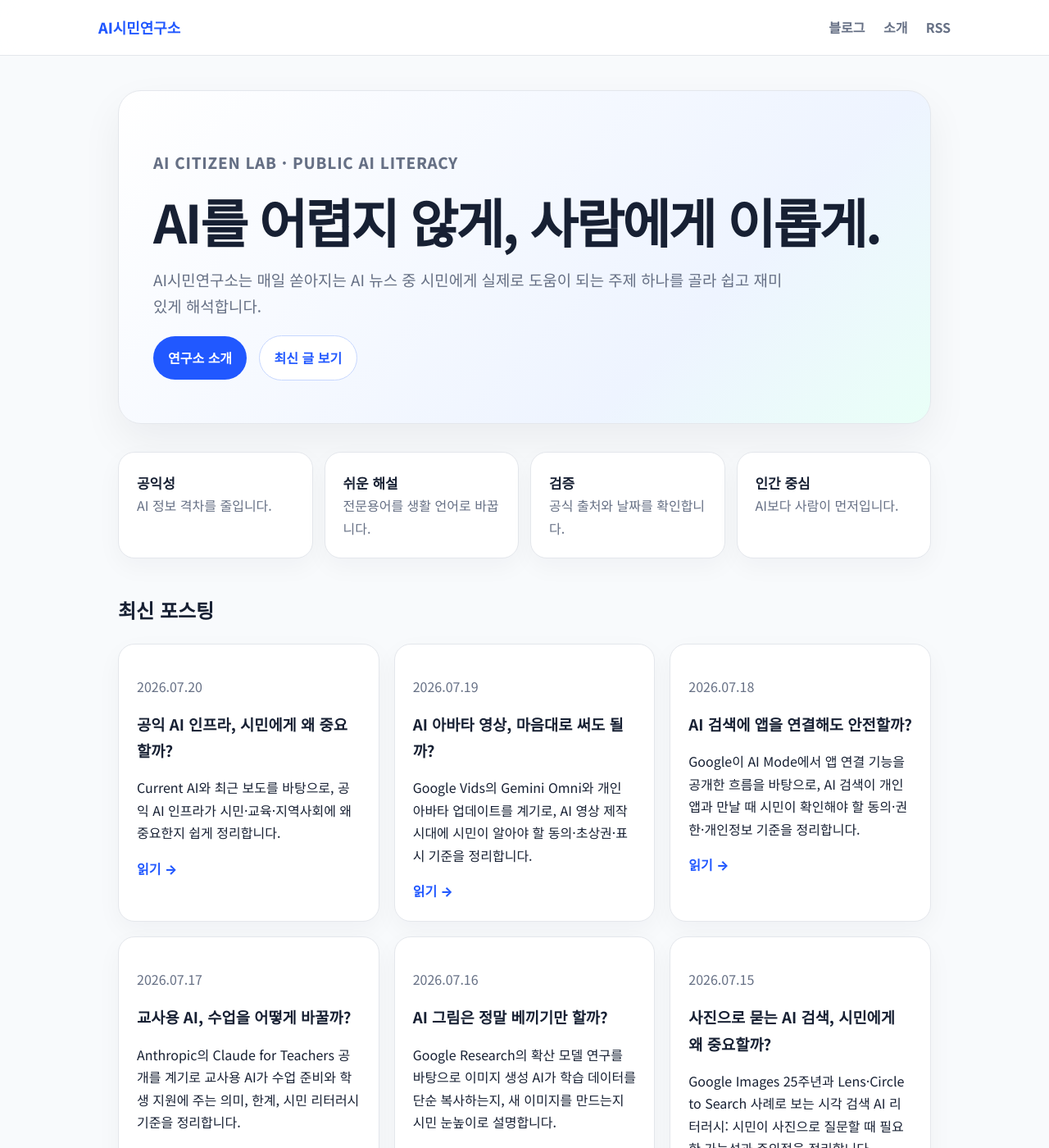
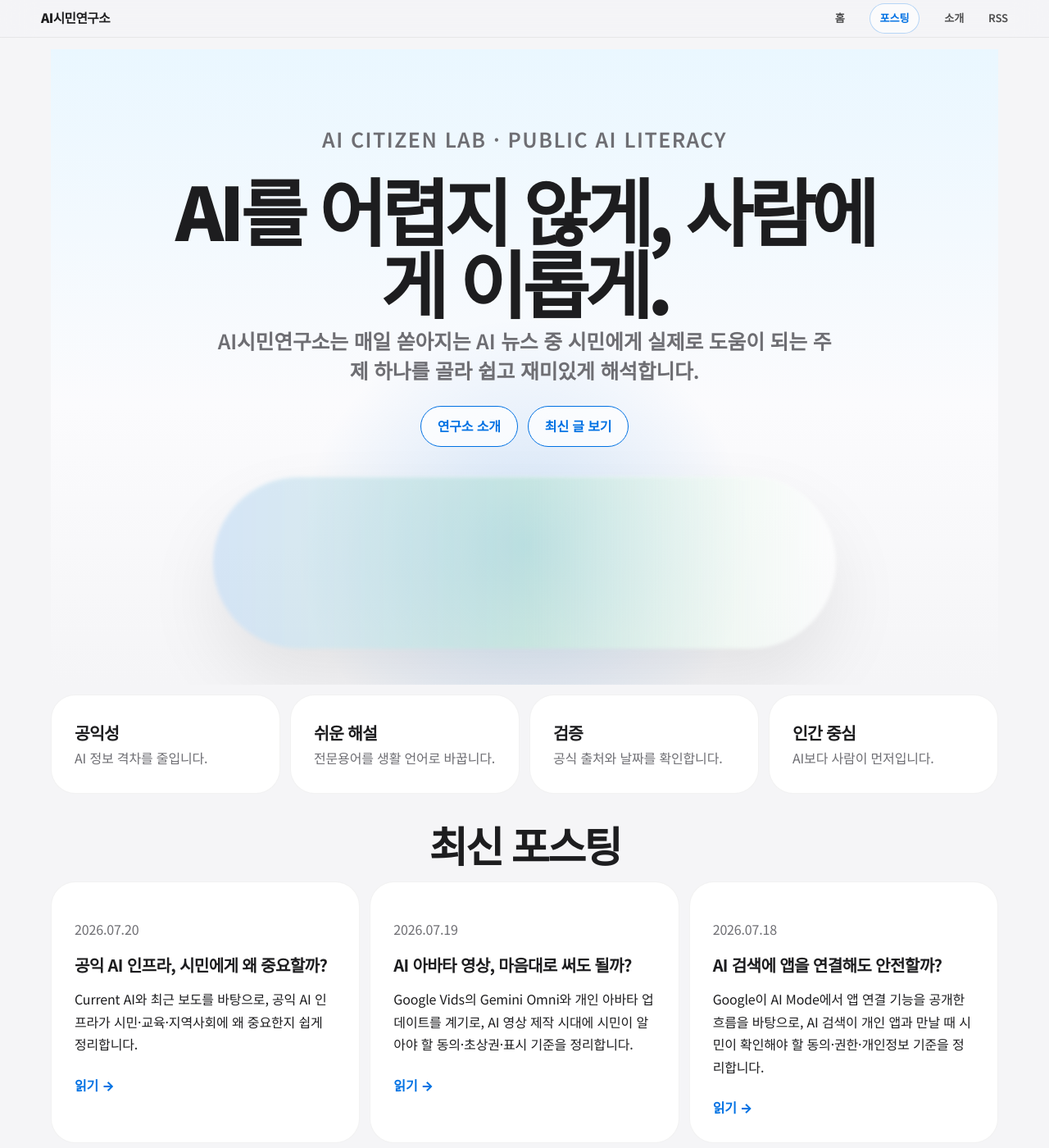
Before and after one commit to ai4tenlab/ai-citizen-lab-wiki, a Jekyll site: the page built from index.md, in a window 1280 px wide and 1400 px high. Shown: the whole window at 82% size. Built offline with Jekyll 4.4.1, drawn with Linux system fonts in a browser that asks for light colours.

Commit message:
style: apply Apple-inspired blog redesign

```diff
--- a/_layouts/default.html
+++ b/_layouts/default.html
@@ -17,8 +17,9 @@
 <body>
   <header class="site-header">
     <a class="brand" href="{{ '/' | relative_url }}">AI시민연구소</a>
-    <nav>
-      <a href="{{ '/' | relative_url }}">블로그</a>
+    <nav aria-label="주요 메뉴">
+      <a href="{{ '/' | relative_url }}">홈</a>
+      <a class="nav-pill" href="{{ '/#latest' | relative_url }}">포스팅</a>
       <a href="{{ '/about/' | relative_url }}">소개</a>
       <a href="{{ '/feed.xml' | relative_url }}">RSS</a>
     </nav>
--- a/assets/css/style.css
+++ b/assets/css/style.css
@@ -1,176 +1,190 @@
-@import url('https://fonts.googleapis.com/css2?family=Noto+Sans+KR:wght@400;600;700;800&display=swap');
+@import url('https://fonts.googleapis.com/css2?family=Noto+Sans+KR:wght@400;500;600;700;800;900&display=swap');
 
 :root {
-  --bg: #f8fafc;
-  --paper: #fff;
-  --ink: #172033;
-  --muted: #667085;
-  --line: #e4e7ec;
-  --brand: #2158ff;
-  --brand2: #00a884;
-  --soft: #eef4ff;
+  --bg: #f5f5f7;
+  --paper: #ffffff;
+  --ink: #1d1d1f;
+  --text: #1d1d1f;
+  --muted: #6e6e73;
+  --line: rgba(0, 0, 0, .10);
+  --brand: #0071e3;
+  --brand2: #34c759;
+  --soft: #f5f9ff;
+  --deep: #000000;
+  --shadow: 0 22px 60px rgba(0, 0, 0, .08);
+  --radius: 30px;
 }
 
 * { box-sizing: border-box; }
-html { -webkit-text-size-adjust: 100%; text-size-adjust: 100%; }
+html { -webkit-text-size-adjust: 100%; text-size-adjust: 100%; scroll-behavior: smooth; }
 body {
   margin: 0;
   background: var(--bg);
   color: var(--ink);
-  font-family: 'Noto Sans KR', system-ui, -apple-system, BlinkMacSystemFont, sans-serif;
+  font-family: 'Noto Sans KR', -apple-system, BlinkMacSystemFont, 'SF Pro KR', 'SF Pro Display', system-ui, sans-serif;
   font-size: 16px;
   line-height: 1.72;
+  letter-spacing: -.01em;
   overflow-wrap: break-word;
 }
+a { color: var(--brand); text-decoration: none; }
+a:hover { text-decoration: underline; }
 img, video, iframe { max-width: 100%; height: auto; }
 
 .site-header {
   position: sticky;
   top: 0;
-  z-index: 10;
+  z-index: 50;
   display: flex;
   justify-content: space-between;
   align-items: center;
-  padding: 18px max(24px, calc((100vw - 1040px) / 2));
-  background: rgba(255, 255, 255, .88);
-  backdrop-filter: blur(12px);
-  border-bottom: 1px solid var(--line);
+  gap: 18px;
+  min-height: 46px;
+  padding: 0 max(22px, calc((100vw - 1180px) / 2));
+  background: rgba(245, 245, 247, .82);
+  -webkit-backdrop-filter: saturate(180%) blur(20px);
+  backdrop-filter: saturate(180%) blur(20px);
+  border-bottom: 1px solid rgba(0, 0, 0, .06);
 }
-.brand { font-weight: 800; color: var(--brand); text-decoration: none; font-size: 1.12rem; }
-nav a { margin-left: 18px; color: var(--muted); text-decoration: none; font-weight: 700; }
+.brand {
+  flex: 0 0 auto;
+  color: var(--ink);
+  font-size: .98rem;
+  font-weight: 900;
+  letter-spacing: -.035em;
+  text-decoration: none;
+}
+nav { display: flex; align-items: center; gap: clamp(14px, 2.6vw, 30px); overflow-x: auto; white-space: nowrap; scrollbar-width: none; }
+nav::-webkit-scrollbar { display: none; }
+nav a { color: rgba(29, 29, 31, .78); font-size: .82rem; font-weight: 600; text-decoration: none; }
+nav a:hover { color: var(--ink); text-decoration: none; }
+nav a.nav-pill { padding: 6px 12px; border: 1px solid rgba(0,113,227,.28); border-radius: 999px; color: var(--brand); background: rgba(255,255,255,.62); }
 
-.container { width: 100%; max-width: 1040px; margin: 0 auto; padding: 42px 24px; }
+.container { width: 100%; max-width: 1180px; margin: 0 auto; padding: 14px 12px 64px; }
 .hero, .post-hero {
-  background: linear-gradient(135deg, #fff, #eef4ff 70%, #e9fff7);
-  border: 1px solid var(--line);
-  border-radius: 28px;
-  padding: 52px 42px;
-  margin-bottom: 34px;
-  box-shadow: 0 20px 50px rgba(16, 24, 40, .06);
+  min-height: 520px;
+  display: flex;
+  flex-direction: column;
+  align-items: center;
+  justify-content: flex-start;
+  text-align: center;
+  padding: clamp(54px, 8vw, 92px) 24px 44px;
+  margin: 0 0 12px;
+  overflow: hidden;
+  border: 0;
+  border-radius: 0;
+  background:
+    radial-gradient(circle at 50% 78%, rgba(0, 113, 227, .16), transparent 33%),
+    linear-gradient(180deg, #eaf7ff 0%, #fbfbfd 56%, #f5f5f7 100%);
+  box-shadow: none;
+}
+.hero::after {
+  content: '';
+  width: min(760px, 86vw);
+  height: 210px;
+  margin-top: 36px;
+  border-radius: 999px;
+  background: linear-gradient(90deg, rgba(0,113,227,.14), rgba(52,199,89,.14), rgba(255,255,255,.55));
+  filter: blur(2px);
+  box-shadow: inset 0 1px 0 rgba(255,255,255,.7), 0 42px 90px rgba(0,0,0,.08);
 }
 .hero h1, .post-hero h1 {
-  font-size: clamp(2rem, 5vw, 4.1rem);
-  line-height: 1.14;
-  margin: 8px 0 16px;
-  letter-spacing: -.04em;
+  max-width: 920px;
+  margin: 6px 0 10px;
+  font-size: clamp(2.7rem, 7vw, 5.7rem);
+  line-height: .98;
+  letter-spacing: -.065em;
+  font-weight: 900;
 }
-.hero p, .description { font-size: 1.18rem; color: var(--muted); max-width: 780px; }
-.eyebrow { color: var(--brand2); font-weight: 800; text-transform: uppercase; letter-spacing: .04em; }
-.button { display: inline-flex; padding: 13px 18px; border-radius: 999px; background: var(--brand); color: #fff; text-decoration: none; font-weight: 800; margin-right: 10px; }
-.button.ghost { background: #fff; color: var(--brand); border: 1px solid #c7d7fe; }
+.hero p, .description, .lead { max-width: 760px; margin: 0 auto 18px; color: var(--muted); font-size: clamp(1.12rem, 2.1vw, 1.55rem); line-height: 1.45; font-weight: 600; }
+.eyebrow { margin: 0 0 8px; color: var(--brand); font-size: .86rem; font-weight: 800; text-transform: uppercase; letter-spacing: .06em; }
+.cta-row, .hero-actions { display: flex; justify-content: center; flex-wrap: wrap; gap: 12px; margin-top: 8px; }
+.button, .button.primary {
+  display: inline-flex;
+  align-items: center;
+  justify-content: center;
+  min-height: 42px;
+  padding: 10px 20px;
+  border-radius: 999px;
+  background: var(--brand);
+  color: #fff;
+  font-weight: 800;
+  text-decoration: none;
+  border: 1px solid var(--brand);
+}
+.button:hover { text-decoration: none; filter: brightness(.96); }
+.button.ghost, .button:not(.primary):not(.ghost) { background: rgba(255,255,255,.75); color: var(--brand); }
 
-.principles { display: grid; grid-template-columns: repeat(4, 1fr); gap: 14px; margin: 26px 0 42px; }
-.principles div, .post-card { background: var(--paper); border: 1px solid var(--line); border-radius: 20px; padding: 22px; box-shadow: 0 10px 30px rgba(16, 24, 40, .04); }
-.principles strong { display: block; font-size: 1.06rem; }
-.principles span, .date, .byline { color: var(--muted); }
-.post-list { display: grid; grid-template-columns: repeat(3, 1fr); gap: 18px; }
-.post-card h3 { margin: .2rem 0; }
-.post-card a { color: var(--ink); text-decoration: none; }
-.read-more { font-weight: 800; color: var(--brand) !important; }
+.principles, .grid.three { display: grid; grid-template-columns: repeat(4, 1fr); gap: 12px; margin: 12px 0; }
+.grid.three { grid-template-columns: repeat(3, 1fr); }
+.principles div, .card, .post-card, .post-item {
+  background: var(--paper);
+  border: 1px solid rgba(0,0,0,.05);
+  border-radius: var(--radius);
+  padding: 28px;
+  box-shadow: none;
+}
+.principles strong { display: block; font-size: 1.28rem; letter-spacing: -.04em; }
+.principles span, .date, .byline, .meta, time { color: var(--muted); }
+.section, #latest { margin-top: 36px; }
+#latest > h2, .section > h2 { margin: 0 0 18px; text-align: center; font-size: clamp(2rem, 4vw, 3.7rem); line-height: 1.05; letter-spacing: -.055em; }
+.post-list { display: grid; grid-template-columns: repeat(3, 1fr); gap: 12px; }
+.post-card, .post-item { transition: transform .18s ease, box-shadow .18s ease; }
+.post-card:hover, .post-item:hover { transform: translateY(-3px); box-shadow: var(--shadow); }
+.post-card h3, .post-item h3 { margin: .2rem 0 .55rem; font-size: 1.26rem; line-height: 1.25; letter-spacing: -.035em; }
+.post-card a, .post-item h3 a { color: var(--ink); text-decoration: none; }
+.read-more { display: inline-flex; margin-top: 6px; font-weight: 800; color: var(--brand) !important; }
+.post-thumb-link img { width: 100%; aspect-ratio: 16/9; object-fit: cover; border-radius: 22px; margin-bottom: 16px; }
 
-.post { max-width: 840px; margin: 0 auto; }
+.post { max-width: 880px; margin: 0 auto; }
 .post-content {
   background: var(--paper);
-  border: 1px solid var(--line);
-  border-radius: 24px;
-  padding: 38px;
-  box-shadow: 0 12px 40px rgba(16, 24, 40, .05);
+  border: 1px solid rgba(0,0,0,.06);
+  border-radius: var(--radius);
+  padding: clamp(24px, 5vw, 52px);
+  box-shadow: 0 18px 50px rgba(0, 0, 0, .05);
 }
 .post-content > h1:first-child { display: none; }
-.post-content h2 { margin-top: 2rem; padding-top: .6rem; border-top: 1px solid var(--line); letter-spacing: -.02em; }
-.post-content h3 { margin-top: 1.5rem; }
+.post-content h1, h1 { letter-spacing: -.055em; }
+.post-content h2 { margin-top: 2.2rem; padding-top: .8rem; border-top: 1px solid var(--line); letter-spacing: -.04em; font-size: 1.65rem; line-height: 1.28; }
+.post-content h3 { margin-top: 1.5rem; letter-spacing: -.025em; }
 .post-content p, .post-content li { overflow-wrap: anywhere; }
-.post-content blockquote { border-left: 4px solid var(--brand); padding: 10px 18px; background: var(--soft); border-radius: 12px; margin-left: 0; }
+.post-content blockquote { border-left: 4px solid var(--brand); padding: 12px 18px; background: var(--soft); border-radius: 16px; margin-left: 0; }
+.post-content table, table { width: 100%; border-collapse: collapse; margin: 18px 0; table-layout: auto; font-size: .96rem; }
+.post-content th, .post-content td, th, td { border: 1px solid var(--line); padding: 10px 12px; vertical-align: top; line-height: 1.55; }
+.post-content th, th { background: #f5f5f7; font-weight: 900; }
+.post-thumbnail { margin: 26px 0 32px; border-radius: 28px; overflow: hidden; border: 1px solid rgba(0,0,0,.06); box-shadow: var(--shadow); background: #000; }
+.post-thumbnail img { display: block; width: 100%; height: auto; aspect-ratio: 16 / 9; object-fit: cover; }
+code { background: #f5f5f7; padding: .1em .35em; border-radius: 7px; }
+pre { background: #f5f5f7; padding: 16px; border-radius: 14px; overflow: auto; }
+.site-footer { padding: 34px 24px; text-align: center; color: var(--muted); font-size: .9rem; }
 
-/* Desktop/default tables */
-.post-content table {
-  width: 100%;
-  border-collapse: collapse;
-  margin: 18px 0;
-  table-layout: auto;
+@media (max-width: 900px) {
+  .principles, .grid.three, .post-list { grid-template-columns: 1fr; }
+  .site-header { align-items: center; }
 }
-.post-content th, .post-content td {
-  border: 1px solid var(--line);
-  padding: 10px;
-  vertical-align: top;
-  line-height: 1.55;
-}
-.post-content th { background: #f2f4f7; font-weight: 800; }
-
-.site-footer { padding: 34px 24px; text-align: center; color: var(--muted); }
-.post-thumbnail { margin: 26px 0 32px; border-radius: 24px; overflow: hidden; border: 1px solid var(--line); box-shadow: 0 18px 50px rgba(16, 32, 51, .10); background: #0f2033; }
-.post-thumbnail img { display: block; width: 100%; height: auto; aspect-ratio: 16 / 9; object-fit: cover; }
-code { background: #f2f4f7; padding: .1em .35em; border-radius: 6px; }
-
-@media (max-width: 820px) {
-  .principles, .post-list { grid-template-columns: 1fr; }
-  .site-header { align-items: flex-start; gap: 12px; flex-direction: column; }
-  nav a { margin-left: 0; margin-right: 14px; }
-}
-
 @media (max-width: 640px) {
   body { font-size: 16px; line-height: 1.78; }
-  .site-header { padding: 14px 16px; }
-  .brand { font-size: 1.02rem; }
-  nav a { font-size: .92rem; margin-right: 12px; }
-  .container { padding: 20px 12px 28px; }
-  .hero, .post-hero {
-    padding: 26px 18px;
-    border-radius: 22px;
-    margin-bottom: 18px;
-  }
-  .hero h1, .post-hero h1 {
-    font-size: clamp(1.65rem, 7.5vw, 2.35rem);
-    line-height: 1.22;
-    letter-spacing: -.035em;
-  }
-  .hero p, .description { font-size: 1rem; line-height: 1.7; }
-  .eyebrow { font-size: .78rem; line-height: 1.5; }
-  .post { max-width: 100%; }
-  .post-content {
-    padding: 22px 14px;
-    border-radius: 18px;
-  }
+  .site-header { padding: 0 14px; min-height: 48px; }
+  .brand { max-width: 42vw; overflow: hidden; text-overflow: ellipsis; }
+  nav { gap: 12px; }
+  nav a { font-size: .78rem; }
+  nav a.nav-pill { padding: 5px 10px; }
+  .container { padding: 10px 10px 46px; }
+  .hero, .post-hero { min-height: 430px; padding: 42px 16px 28px; }
+  .hero h1, .post-hero h1 { font-size: clamp(2.15rem, 11vw, 3.4rem); line-height: 1.03; }
+  .hero p, .description, .lead { font-size: 1.08rem; line-height: 1.55; }
+  .hero::after { height: 150px; margin-top: 28px; }
+  .principles div, .card, .post-card, .post-item { border-radius: 24px; padding: 22px; }
+  #latest > h2, .section > h2 { font-size: 2.1rem; }
+  .post-content { padding: 22px 14px; border-radius: 22px; }
   .post-content h2 { font-size: 1.28rem; line-height: 1.35; margin-top: 1.6rem; }
   .post-content h3 { font-size: 1.08rem; line-height: 1.45; }
   .post-content p, .post-content li { font-size: 1rem; line-height: 1.8; }
-  .post-content blockquote { padding: 10px 12px; border-radius: 10px; }
-  .post-thumbnail { margin: 18px 0 24px; border-radius: 18px; }
-
-  /* Mobile table fix: do not squeeze columns into unreadable vertical text. */
-  .post-content table {
-    display: block;
-    width: 100%;
-    max-width: 100%;
-    overflow-x: auto;
-    -webkit-overflow-scrolling: touch;
-    border: 1px solid var(--line);
-    border-radius: 14px;
-    border-collapse: separate;
-    border-spacing: 0;
-    background: #fff;
-    margin: 18px 0 22px;
-  }
-  .post-content thead,
-  .post-content tbody,
-  .post-content tr { min-width: 680px; }
-  .post-content th,
-  .post-content td {
-    min-width: 64px;
-    padding: 9px 10px;
-    font-size: .88rem;
-    line-height: 1.55;
-    white-space: nowrap;
-    word-break: keep-all;
-    overflow-wrap: normal;
-  }
-  .post-content th:first-child,
-  .post-content td:first-child {
-    min-width: 190px;
-    max-width: 230px;
-    white-space: normal;
-    word-break: keep-all;
-    overflow-wrap: anywhere;
-  }
-  .post-content th { writing-mode: horizontal-tb; text-align: left; }
+  .post-thumbnail { margin: 18px 0 24px; border-radius: 20px; }
+  .post-content table, table { display: block; width: 100%; max-width: 100%; overflow-x: auto; -webkit-overflow-scrolling: touch; border: 1px solid var(--line); border-radius: 14px; border-collapse: separate; border-spacing: 0; background: #fff; margin: 18px 0 22px; }
+  .post-content thead, .post-content tbody, .post-content tr, thead, tbody, tr { min-width: 680px; }
+  .post-content th, .post-content td, th, td { min-width: 72px; padding: 9px 10px; font-size: .88rem; line-height: 1.55; white-space: nowrap; word-break: keep-all; overflow-wrap: normal; }
+  .post-content th:first-child, .post-content td:first-child, th:first-child, td:first-child { min-width: 180px; max-width: 240px; white-space: normal; word-break: keep-all; overflow-wrap: anywhere; }
+  .post-content th, th { writing-mode: horizontal-tb; text-align: left; }
 }
```
